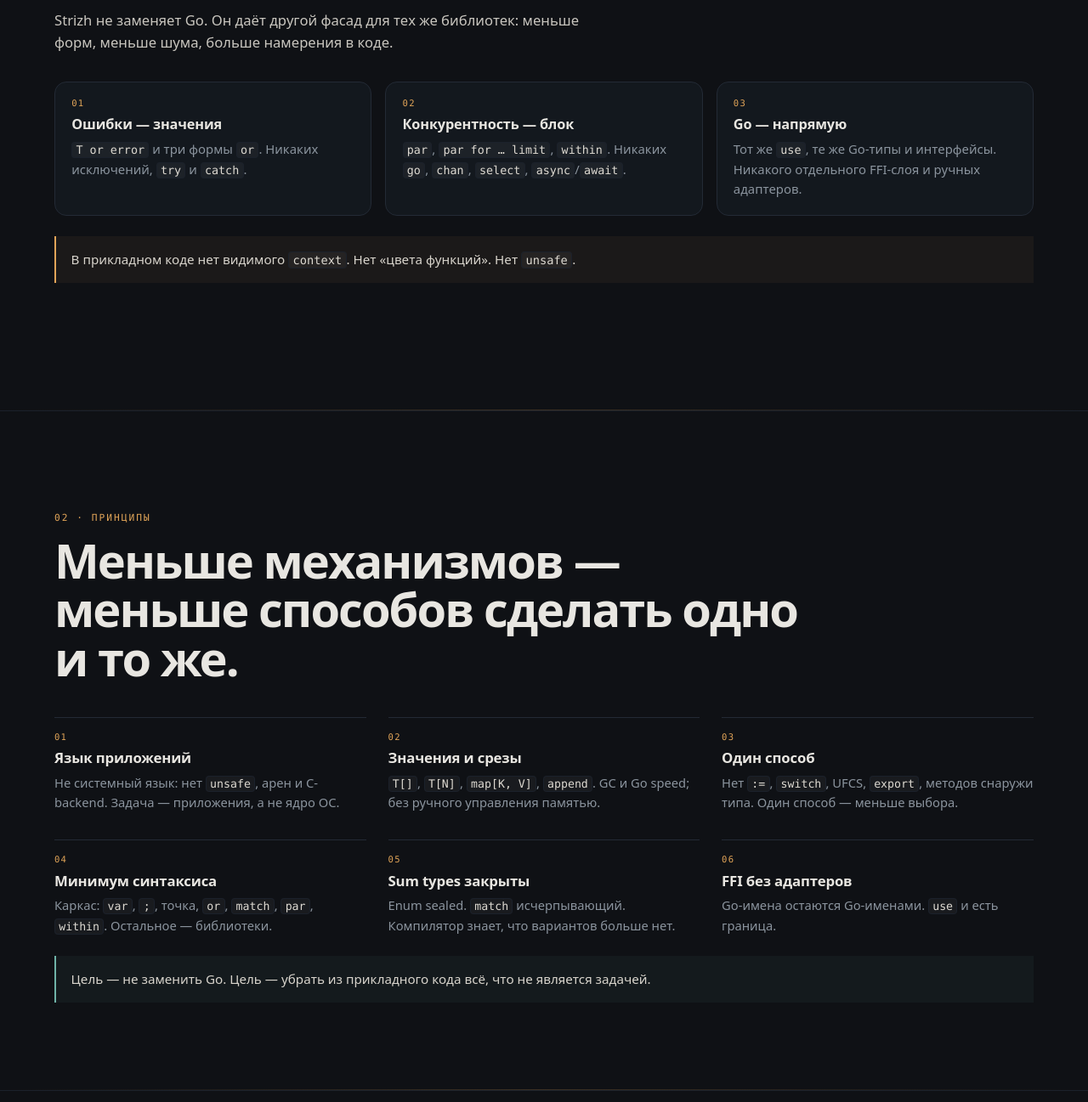
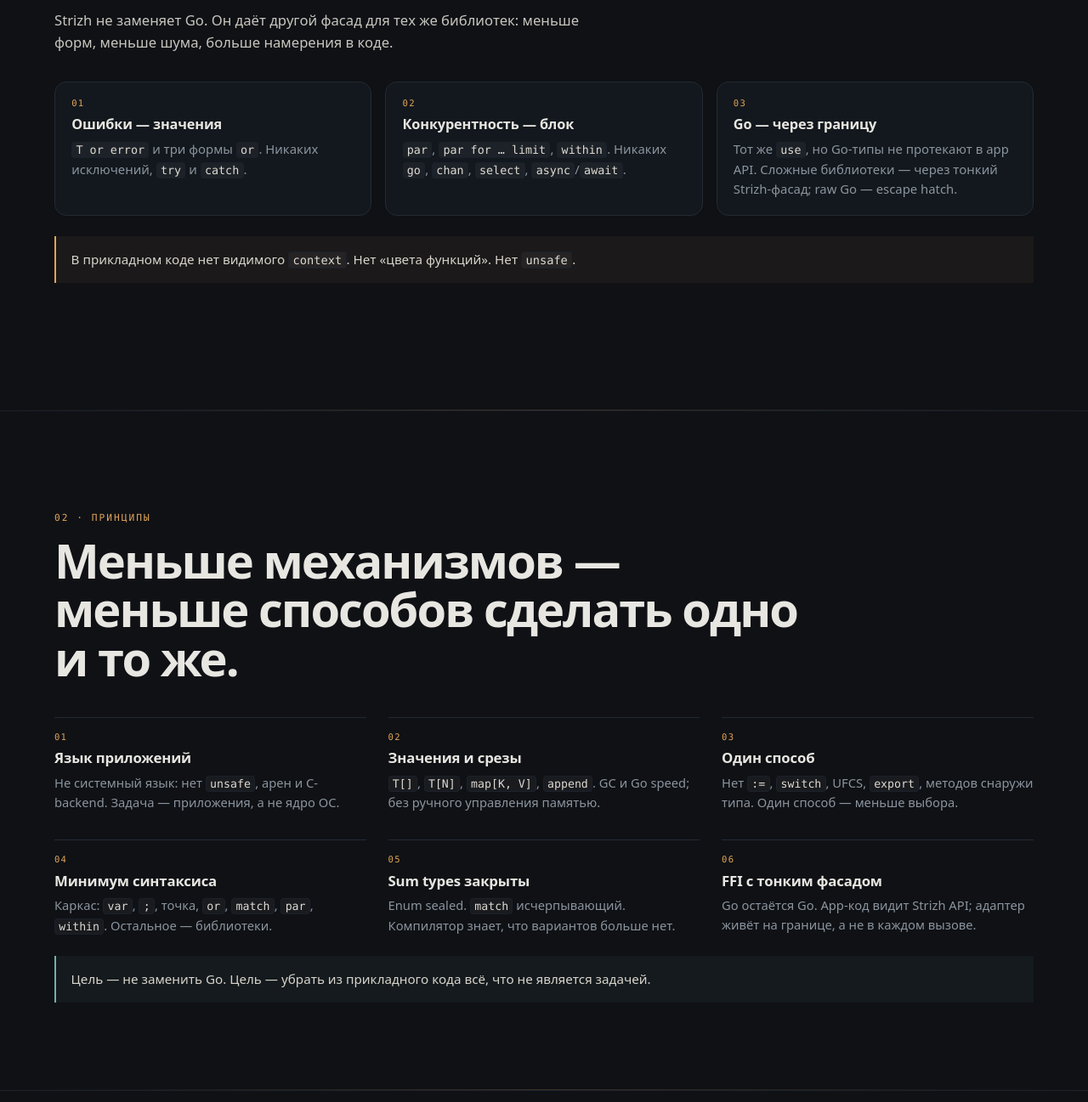
Before and after one commit to bongdo/strizh, a plain HTML site: page docs/presentation/index.html in a window 1280 px wide. Shown: the part 1116-2413 px from the top of the page at 85% size. Drawn offline with Linux system fonts and the light colour scheme.

Commit message:
docs: present Go as a foreign layer, not direct app surface

```diff
--- a/docs/presentation/index.html
+++ b/docs/presentation/index.html
@@ -1214,8 +1214,8 @@
                 </article>
                 <article class="card">
                     <span class="num">03</span>
-                    <h3>Go — напрямую</h3>
-                    <p>Тот же <code>use</code>, те же Go-типы и интерфейсы. Никакого отдельного FFI-слоя и ручных адаптеров.</p>
+                    <h3>Go — через границу</h3>
+                    <p>Тот же <code>use</code>, но Go-типы не протекают в app API. Сложные библиотеки — через тонкий Strizh-фасад; raw Go — escape hatch.</p>
                 </article>
             </div>
             <p class="callout">В прикладном коде нет видимого <code>context</code>. Нет «цвета функций». Нет <code>unsafe</code>.</p>
@@ -1254,8 +1254,8 @@
                 </article>
                 <article class="principle">
                     <span class="num">06</span>
-                    <h3>FFI без адаптеров</h3>
-                    <p>Go-имена остаются Go-именами. <code>use</code> и есть граница.</p>
+                    <h3>FFI с тонким фасадом</h3>
+                    <p>Go остаётся Go. App-код видит Strizh API; адаптер живёт на границе, а не в каждом вызове.</p>
                 </article>
             </div>
             <p class="callout teal">Цель — не заменить Go. Цель — убрать из прикладного кода всё, что не является задачей.</p>
```
